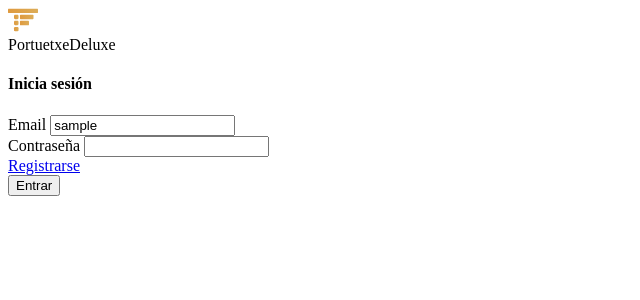
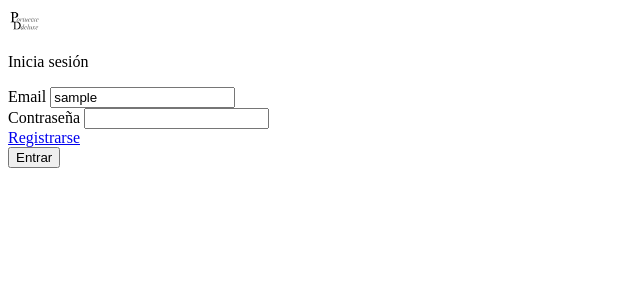
Before and after one commit to iamdavi/portuetxe-deluxe, a Symfony app: template templates/login/index.html.twig in a window 1280 px wide. Shown: the top 300 px of the page, without its empty margins (0-640 px from the left). Run offline with Twig, Linux system fonts and the light colour scheme; the template is opened without the code that fills it: most values are stand-ins (such as "Sample title", 1, 10 or a date in 2020); some libraries are stand-ins or nearby versions.

Commit message:
Añadidos logotipos

```diff
--- a/assets/styles/custom.scss
+++ b/assets/styles/custom.scss
@@ -39,3 +39,7 @@ h1 {
 .w-95 {
 	width: 95%;
 }
+
+.logo-long {
+	scale: 4;
+}
--- a/templates/login/index.html.twig
+++ b/templates/login/index.html.twig
@@ -5,7 +5,7 @@
     <meta charset="UTF-8">
     <title>{% block title %}Test Acceso Abogacía{% endblock %}</title>
     <meta name="viewport" content="width=device-width, initial-scale=1">
-    <link rel="icon" href="{{ asset('img/test_abogacia_logo.svg') }}">
+    <link rel="icon" href="{{ asset('img/portuetxe_logo.svg') }}">
     {% block stylesheets %}
     {{ encore_entry_link_tags('app') }}
     {% endblock %}
@@ -23,15 +23,14 @@
                     <div class="card-title">
                         <div class="row text-center">
                             <div class="col py-4">
-                                <img src="{{ asset('img/test_abogacia_logo.svg') }}" alt="Test de acceso" width="30"
-                                    height="24">
+                                <img class="logo-long" src="{{ asset('img/portuetxe_logo_long.svg') }}"
+                                    alt="Test de acceso" width="33" height="25">
                                 <br>
-                                <span class="icon-title fs-3">PortuetxeDeluxe</span>
                             </div>
                         </div>
                         <div class="row text-center">
                             <div class="col-12">
-                                <h4 class="fw-normal mt-2 mb-3">Inicia sesión</h4>
+                                <p class="fs-4 mt-4 mb-2">Inicia sesión</p>
                             </div>
                         </div>
                         <div class="row">
```
Also changed, not shown: templates/base.html.twig (+1 -6 lines), templates/registration/register.html.twig (+5 -6 lines), public/img/portuetxe_logo.svg (added), public/img/portuetxe_logo_long.svg (added).
